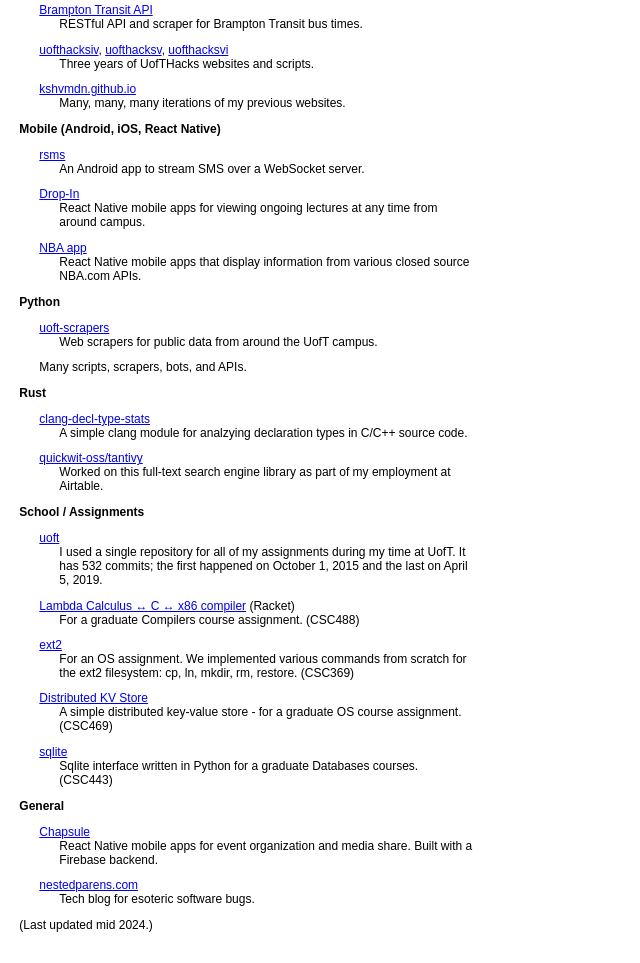
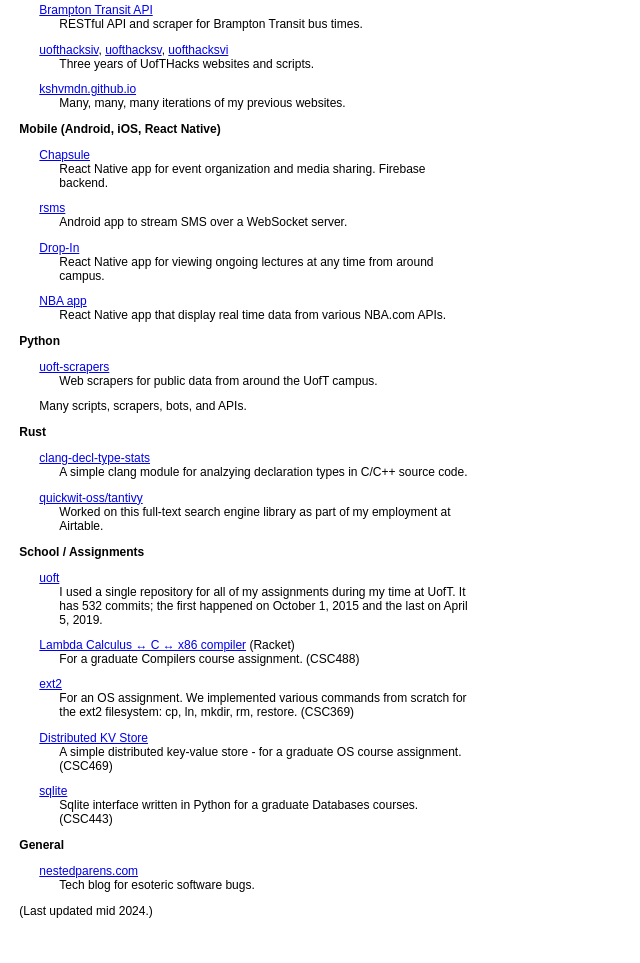
Before and after one commit to kashav/kashav.ca, a plain HTML site: page portfolio/index.html in a window 1280 px wide. Shown: the part 786-1749 px from the top of the page, without its empty margins (0-640 px from the left). Drawn offline with Linux system fonts and the light colour scheme.

Commit message:
More wording changes

```diff
--- a/portfolio/index.html
+++ b/portfolio/index.html
@@ -142,19 +142,26 @@
         </dl>
         <p><strong>Mobile (Android, iOS, React Native)</strong></p>
         <dl>
+          <dt>
+            <a href="https://gitlab.com/chapsule/presentation">Chapsule</a>
+          </dt>
+          <dd>
+            React Native app for event organization and media sharing. Firebase
+            backend.
+          </dd>
           <dt><a href="https://github.com/kashav/rsms">rsms</a></dt>
-          <dd>An Android app to stream SMS over a WebSocket server.</dd>
+          <dd>Android app to stream SMS over a WebSocket server.</dd>
           <dt><a href="https://github.com/kashav/DropIn">Drop-In</a></dt>
           <dd>
-            React Native mobile apps for viewing ongoing lectures at any time
-            from around campus.
+            React Native app for viewing ongoing lectures at any time from
+            around campus.
           </dd>
           <dt>
             <a href="https://github.com/kshvmdn/nba-app">NBA app</a>
           </dt>
           <dd>
-            React Native mobile apps that display information from various
-            closed source NBA.com APIs.
+            React Native app that display real time data from various NBA.com
+            APIs.
           </dd>
         </dl>
         <p><strong>Python</strong></p>
@@ -237,13 +244,6 @@
         </dl>
         <p><strong>General</strong></p>
         <dl>
-          <dt>
-            <a href="https://gitlab.com/chapsule/presentation">Chapsule</a>
-          </dt>
-          <dd>
-            React Native mobile apps for event organization and media share.
-            Built with a Firebase backend.
-          </dd>
           <dt><a href="https://nestedparens.com">nestedparens.com</a></dt>
           <dd>Tech blog for esoteric software bugs.</dd>
         </dl>
```
